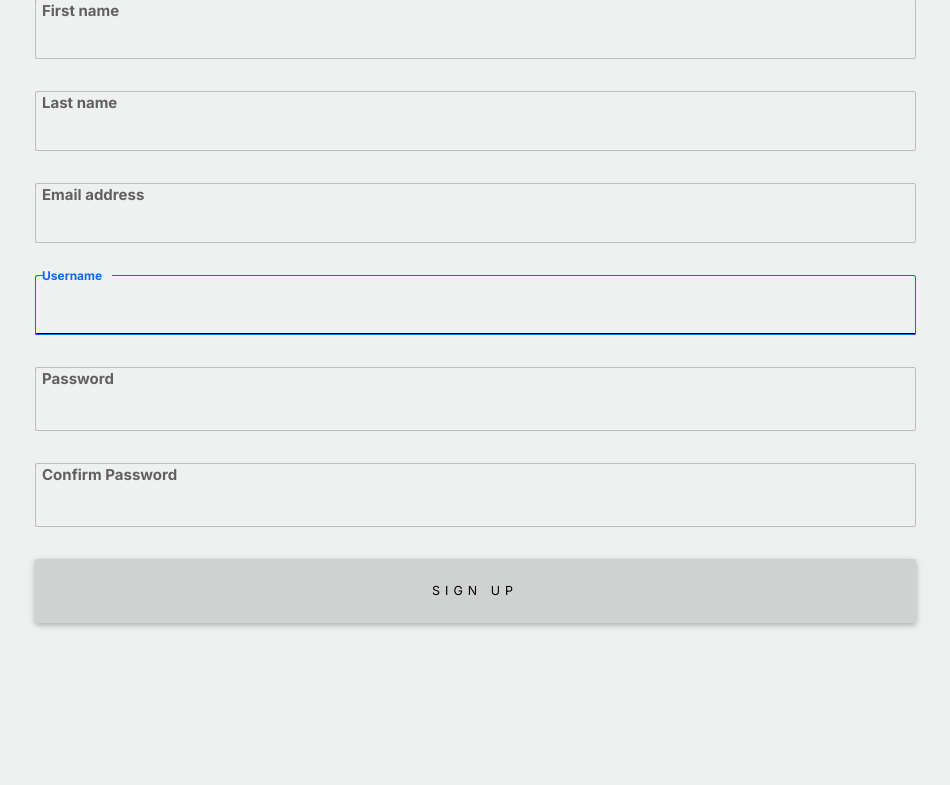
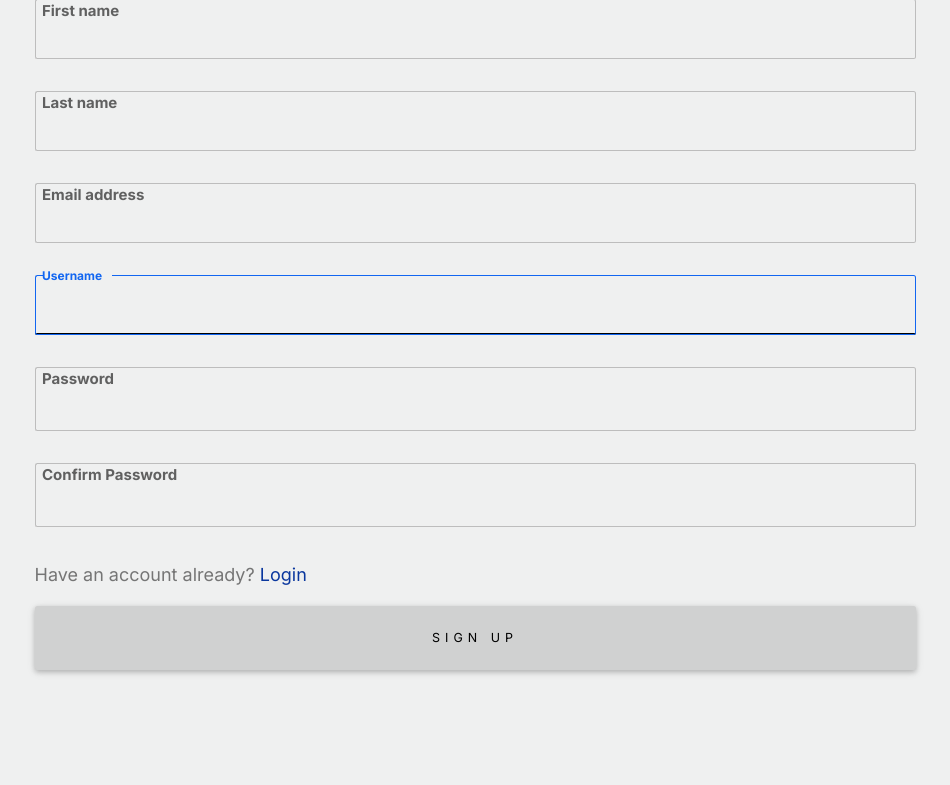
Before and after one commit to aybruhm/DataVault-Assessment, a Django app: page /register/ in a window 1280 px wide. Shown: the part 185-970 px from the top of the page, without its empty margins (165-1115 px from the left). Before the commit the page ends 813 px from the top, so only its background shows below. Run offline with Django 3.2, Linux system fonts and the light colour scheme; some libraries are stand-ins or nearby versions; some web fonts are replaced.

Commit message:
Created helper links to respective page

```diff
--- a/templates/auth/register.html
+++ b/templates/auth/register.html
@@ -48,13 +48,20 @@ Register
     </div>
 
     <!-- Password Input -->
-    <div class="form-outline mb-4">
+    <div class="form-outline">
         {{ form.password2 }}
         <label class="form-label" for="password">Confirm Password</label>
     </div>
 
+    <span class="text-muted">
+        Have an account already?
+        <a href="{% url "posts:login" %}">
+            Login
+        </a>
+    </span>
+
     <!-- Submit button -->
-    <button type="submit" class="btn btn-primary btn-block mb-4">Sign up</button>
+    <button type="submit" class="btn mt-4 btn-primary btn-block mb-4">Sign up</button>
 
 </form>
 {% endblock auth_form %}
```
Also changed, not shown: templates/auth/login.html (+7 -0 lines).
